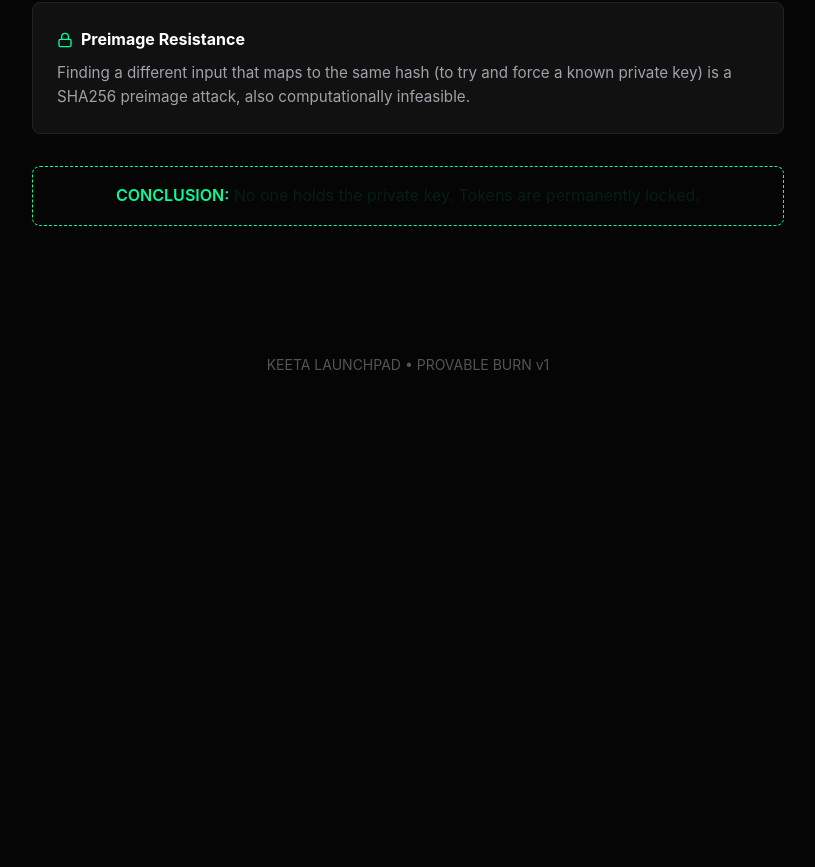
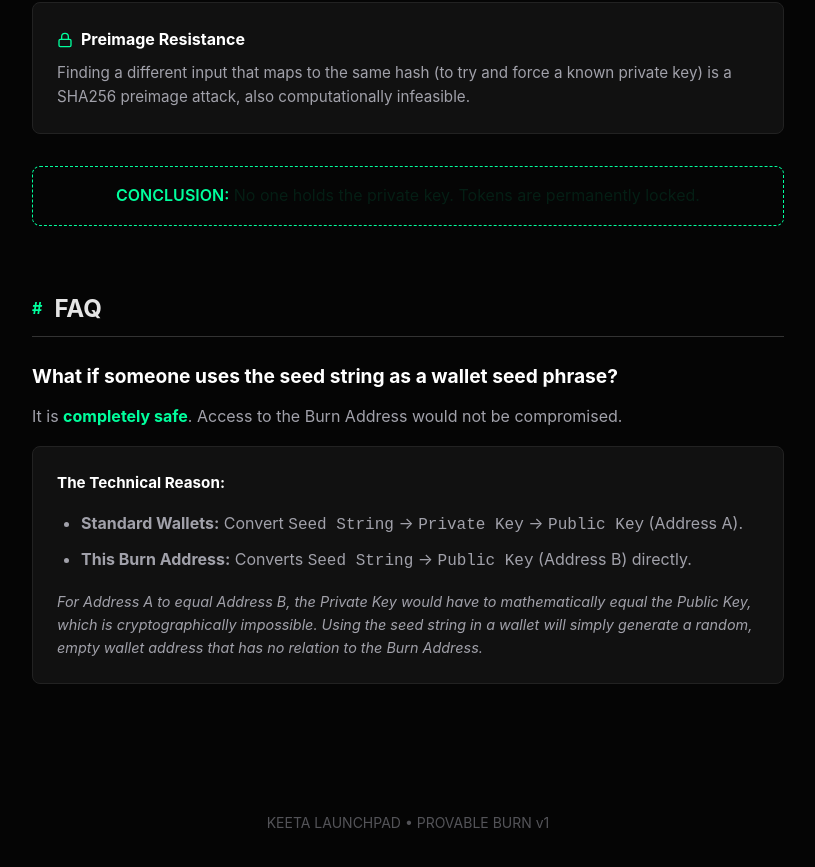
Before and after one commit to moww20/justfuckinguseburnaddress.com, a React (Vite) app: page / in a window 1280 px wide. Shown: the part 3177-4044 px from the top of the page, without its empty margins (232-1047 px from the left). Before the commit the page ends 3681 px from the top, so only its background shows below. Built offline with nearby package versions, Linux system fonts and the light colour scheme.

Commit message:
Add FAQ regarding seed phrase security

```diff
--- a/src/App.tsx
+++ b/src/App.tsx
@@ -140,6 +140,36 @@ console.log("OFFICIAL BURN ADDRESS:", address);
             <span style={{ color: 'var(--accent)', fontWeight: 600 }}>CONCLUSION:</span> No one holds the private key. Tokens are permanently locked.
           </div>
         </Section>
+
+        <Section title="FAQ" delay={0.7}>
+          <div style={{ display: 'grid', gap: '2rem' }}>
+            <div>
+              <h3 style={{ fontSize: '1.2rem', marginBottom: '0.75rem', color: '#fff' }}>
+                What if someone uses the seed string as a wallet seed phrase?
+              </h3>
+              <p style={{ color: 'var(--text-dim)', marginBottom: '1rem' }}>
+                It is <strong style={{ color: 'var(--accent)' }}>completely safe</strong>. Access to the Burn Address would not be compromised.
+              </p>
+              <div style={{ background: '#111', padding: '1.5rem', borderRadius: '8px', border: '1px solid #222' }}>
+                <p style={{ marginBottom: '1rem', fontSize: '0.95rem' }}>
+                  <strong style={{ color: '#fff' }}>The Technical Reason:</strong>
+                </p>
+                <ul style={{ paddingLeft: '1.5rem', color: 'var(--text-dim)', fontSize: '0.9rad' }}>
+                  <li style={{ marginBottom: '0.5rem' }}>
+                    <strong>Standard Wallets:</strong> Convert <code>Seed String</code> → <code>Private Key</code> → <code>Public Key</code> (Address A).
+                  </li>
+                  <li>
+                    <strong>This Burn Address:</strong> Converts <code>Seed String</code> → <code>Public Key</code> (Address B) directly.
+                  </li>
+                </ul>
+                <p style={{ marginTop: '1rem', fontSize: '0.9rem', color: 'var(--text-dim)', fontStyle: 'italic' }}>
+                  For Address A to equal Address B, the Private Key would have to mathematically equal the Public Key, which is cryptographically impossible.
+                  Using the seed string in a wallet will simply generate a random, empty wallet address that has no relation to the Burn Address.
+                </p>
+              </div>
+            </div>
+          </div>
+        </Section>
       </main>
 
       <footer style={{ marginTop: '8rem', textAlign: 'center', color: 'var(--text-dim)', fontSize: '0.875rem', paddingBottom: '4rem' }}>
```
